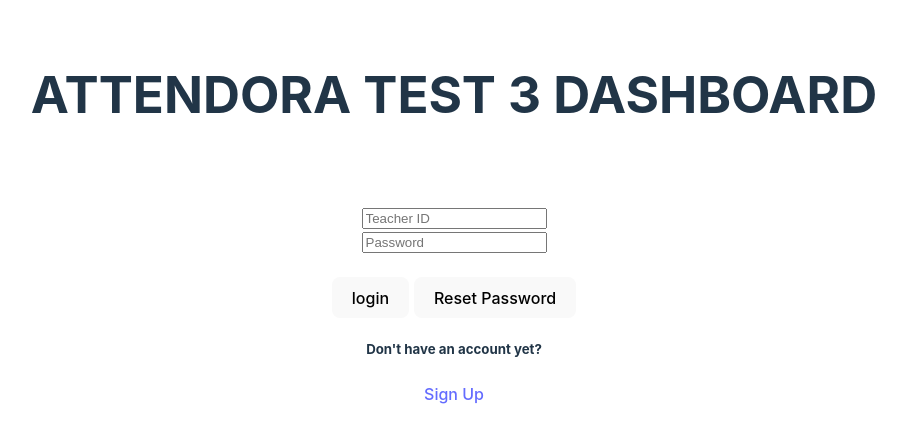
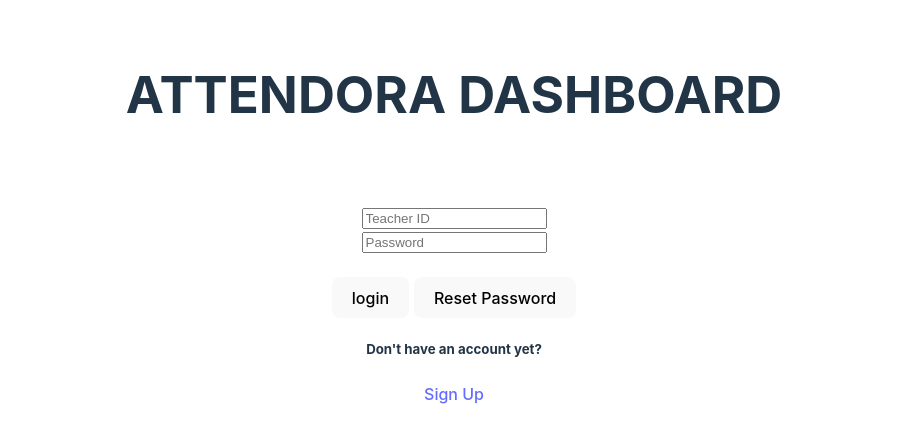
Before and after one commit to attendora/attendora-dashboard, a Svelte app: page / in a window 1280 px wide. Shown: the top 442 px of the page, without its empty margins (186-1092 px from the left). Built offline with nearby package versions, Linux system fonts and the light colour scheme.

Commit message:
finilizing dashboard

```diff
--- a/src/App.svelte
+++ b/src/App.svelte
@@ -108,7 +108,7 @@
 
 {#if (!$loggedIn) }
     <div class="identification">
-    <h1>ATTENDORA TEST 3 DASHBOARD</h1>
+    <h1>ATTENDORA DASHBOARD</h1>
     <br>
     <br>
     {#if !$signin }
```
